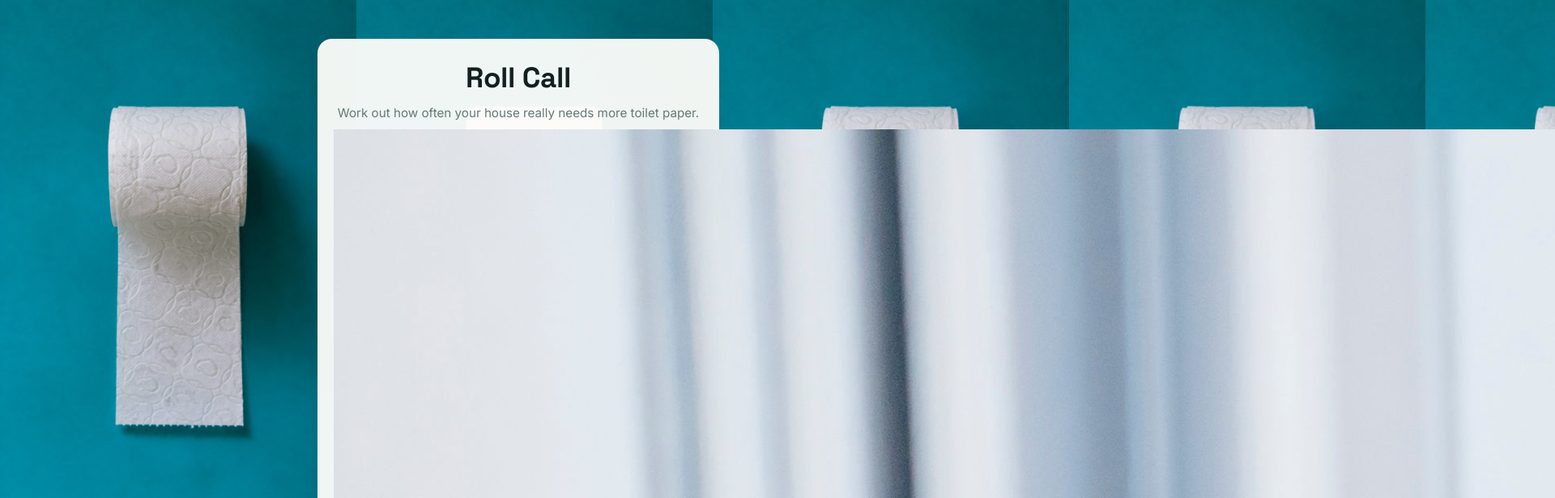
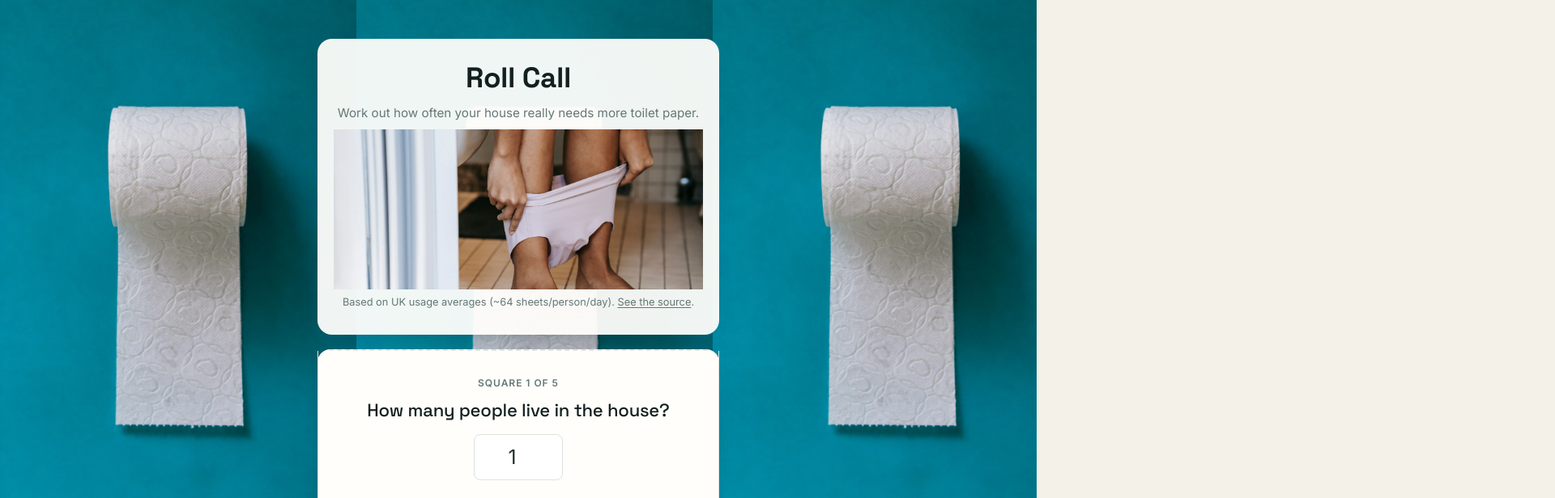
Before and after one commit to karinamercedes/roll-call, a React (Vite) app: page / in a window 1280 px wide. Shown: the top 616 px of the page at 81% size, 1920 px wide, since content can reach past the window. Built offline with nearby package versions, Linux system fonts and the light colour scheme.

Commit message:
Fix image path

```diff
--- a/src/components/RollHolder.jsx
+++ b/src/components/RollHolder.jsx
@@ -2,11 +2,11 @@
 // reference image), framed as the hero above the stack of question squares.
 export default function RollHolder() {
   return (
-    <div className="/images/toilet-feet.jpg">
+    <div className="/images/roll-frame.jpg">
       <img
         src="/images/toilet-feet.jpg"
         alt="A roll of toilet paper hanging against a teal background"
-        className="hero"
+        className="roll-photo"
       />
     </div>
   )
```
